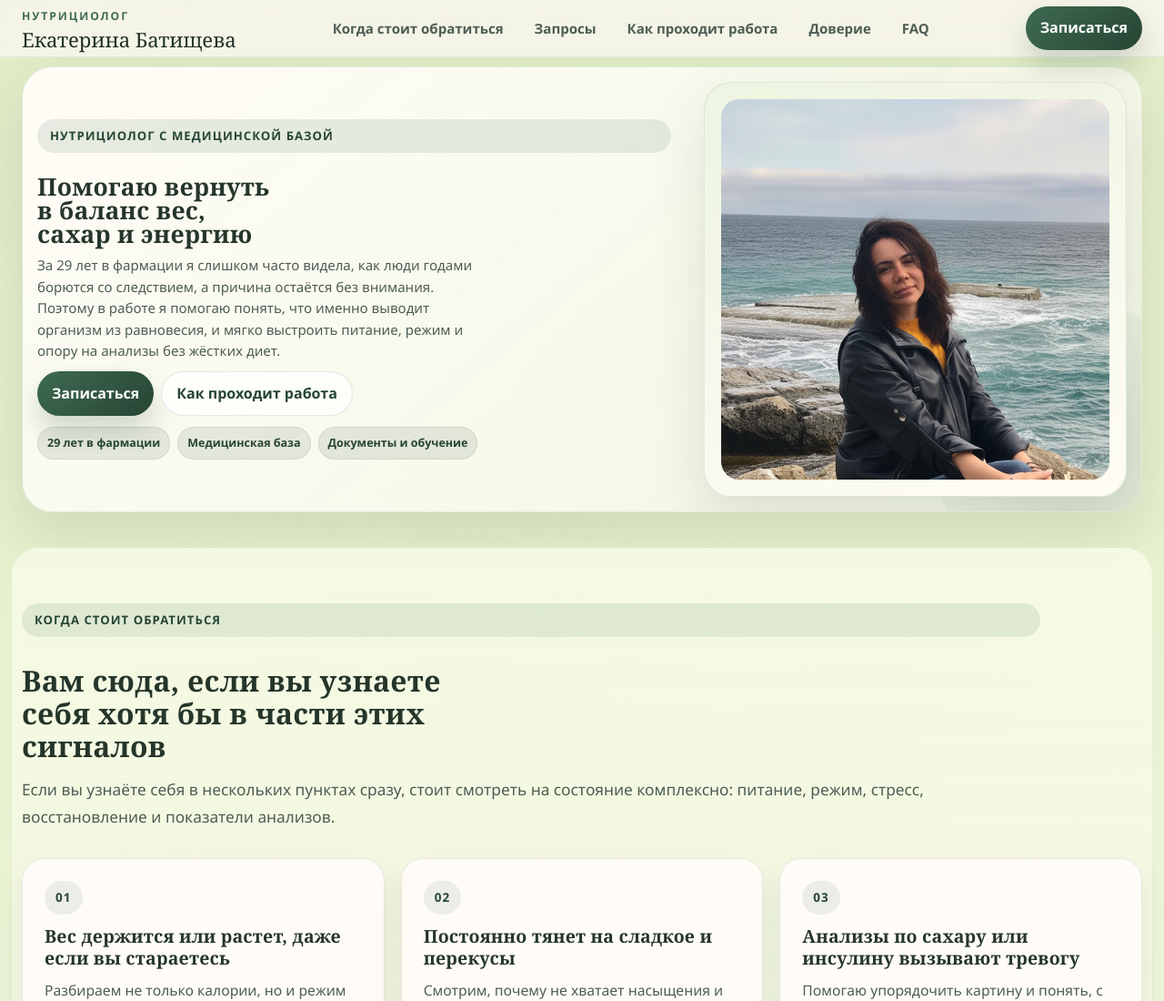
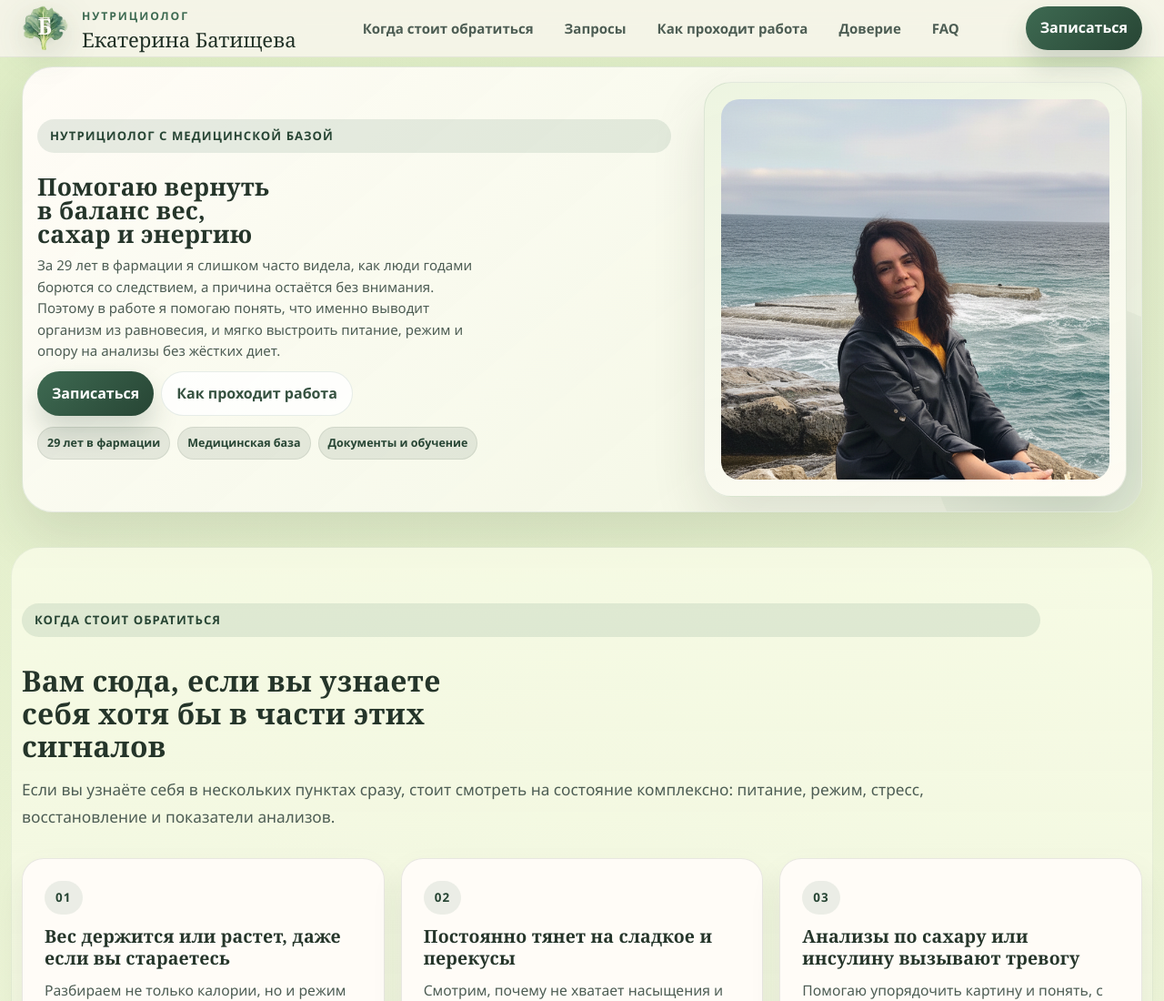
Before and after one commit to tznimas/batisheva, a plain HTML site: page 4.html in a window 1280 px wide. Shown: the top 1100 px of the page at 91% size. Drawn offline with Linux system fonts and the light colour scheme.

Commit message:
Add lettuce favicon and header logo

```diff
--- a/4.html
+++ b/4.html
@@ -5,6 +5,8 @@
   <meta name="viewport" content="width=device-width, initial-scale=1.0">
   <title>Екатерина Батищева | Нутрициолог по метаболизму, сахару и долголетию</title>
   <meta name="description" content="Нутрициолог Екатерина Батищева: инсулинорезистентность, преддиабет, диабет 2 типа, коррекция веса, anti-age, сон и восстановление.">
+  <link rel="icon" type="image/png" href="favicon.png">
+  <link rel="shortcut icon" href="favicon.png">
   <style>
     :root {
       --bg: #f7f9e6;
@@ -101,7 +103,43 @@
       gap: 16px;
       min-height: 62px;
     }
-    .brand { display: grid; gap: 4px; }
+    .brand {
+      display: inline-flex;
+      align-items: center;
+      gap: 14px;
+    }
+    .brand-badge {
+      position: relative;
+      display: inline-flex;
+      align-items: center;
+      justify-content: center;
+      width: 52px;
+      height: 52px;
+      flex: 0 0 52px;
+      filter: drop-shadow(0 10px 18px rgba(39, 69, 52, 0.18));
+      isolation: isolate;
+    }
+    .brand-badge-image {
+      position: absolute;
+      inset: 0;
+      width: 100%;
+      height: 100%;
+      object-fit: contain;
+      mix-blend-mode: multiply;
+      opacity: 0.96;
+    }
+    .brand-badge-letter {
+      position: relative;
+      z-index: 1;
+      font-family: Georgia, "Times New Roman", serif;
+      font-size: 1.5rem;
+      font-weight: 700;
+      line-height: 1;
+      color: #fffdf7;
+      text-shadow: 0 2px 10px rgba(22, 48, 27, 0.48), 0 0 2px rgba(22, 48, 27, 0.32);
+      transform: translate(-1px, -2px);
+    }
+    .brand-copy { display: grid; gap: 4px; }
     .brand-mark { font-size: 0.76rem; font-weight: 800; text-transform: uppercase; letter-spacing: 0.16em; color: var(--accent); }
     .brand-name { font-family: Georgia, "Times New Roman", serif; font-size: 1.38rem; line-height: 1; }
     .nav { display: flex; align-items: center; gap: 6px; flex-wrap: wrap; justify-content: center; }
@@ -135,6 +173,12 @@
       color: var(--accent-strong);
       background: rgba(255, 255, 255, 0.7);
       border: 1px solid rgba(62, 106, 82, 0.14);
+    }
+    .hero-btn-secondary {
+      font-weight: 600;
+      color: #365241;
+      background: rgba(255, 255, 255, 0.82);
+      border-color: rgba(62, 106, 82, 0.12);
     }
 
     .hero { padding: 10px 0 24px; }
@@ -335,6 +379,13 @@
       .header-row > .btn { display: none; }
       .hero-points, .signals-grid, .stats-row, .directions-grid, .content-grid, .faq-grid { grid-template-columns: 1fr; }
       .header-row { align-items: start; padding: 14px 0; }
+      .brand { gap: 12px; }
+      .brand-badge {
+        width: 42px;
+        height: 42px;
+        flex-basis: 42px;
+      }
+      .brand-badge-letter { font-size: 1.35rem; }
       .hero-actions, .cta-actions { flex-direction: column; }
       .hero-actions .btn, .cta-actions .btn { width: 100%; }
       .mobile-bar { display: block; }
@@ -344,6 +395,7 @@
       h2 { font-size: clamp(1.5rem, 6vw, 1.9rem); max-width: 100%; }
       .hero { padding-top: 16px; }
       .hero-shell { padding: 14px; }
+      .brand-name { font-size: 1.2rem; }
       .results-grid, .steps-grid, .docs-grid { grid-template-columns: 1fr; }
       .stat-card, .signal-card, .result-card, .direction-card, .step-card, .proof-card, .content-card, .doc-card, .faq-card, .note, .cta-side { padding: 20px; }
     }
@@ -353,8 +405,14 @@
   <header class="site-header">
     <div class="container header-row">
       <a class="brand" href="#top" aria-label="На первый экран">
-        <span class="brand-mark">Нутрициолог</span>
-        <span class="brand-name">Екатерина Батищева</span>
+        <span class="brand-badge" aria-hidden="true">
+          <img class="brand-badge-image" src="favicon.png" alt="">
+          <span class="brand-badge-letter">Б</span>
+        </span>
+        <span class="brand-copy">
+          <span class="brand-mark">Нутрициолог</span>
+          <span class="brand-name">Екатерина Батищева</span>
+        </span>
       </a>
       <nav class="nav" aria-label="Основная навигация">
         <a href="#signals">Когда стоит обратиться</a>
@@ -390,7 +448,7 @@
 
               <div class="hero-actions">
                 <a class="btn btn-primary" href="#contacts">Записаться</a>
-                <a class="btn btn-secondary" href="#approach">Как проходит работа</a>
+                <a class="btn btn-secondary hero-btn-secondary" href="#approach">Как проходит работа</a>
               </div>
 
               <div class="hero-meta">
```
Also changed, not shown: favicon.png (added).
